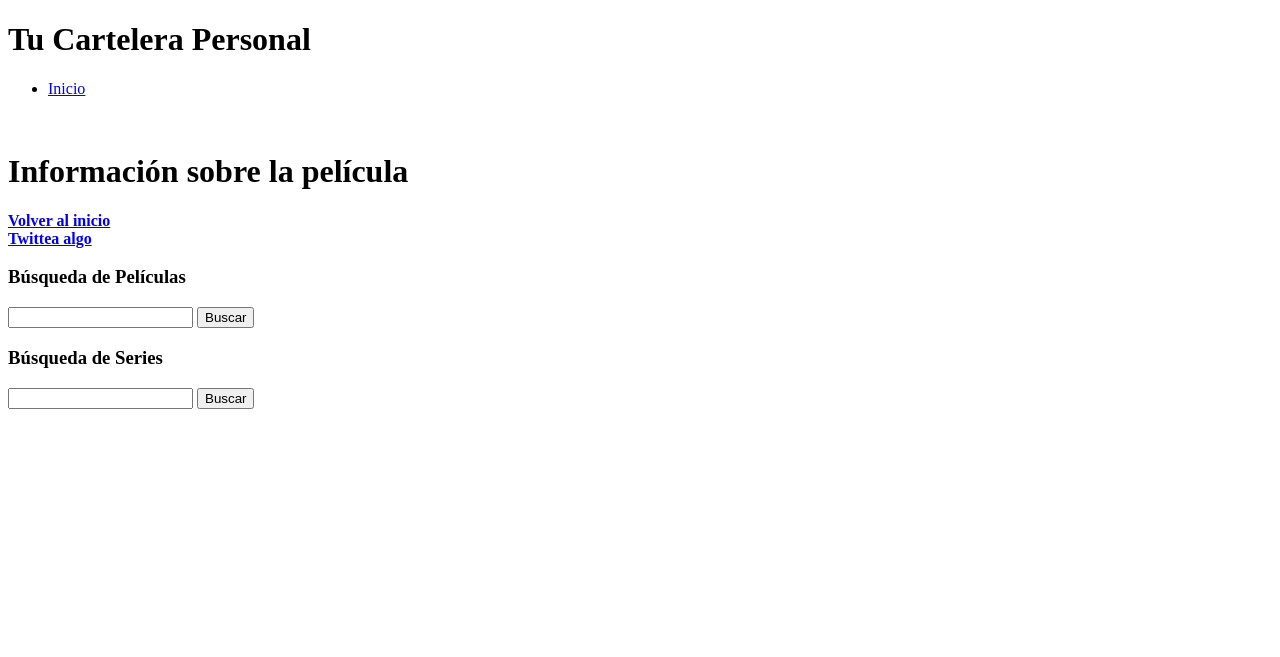
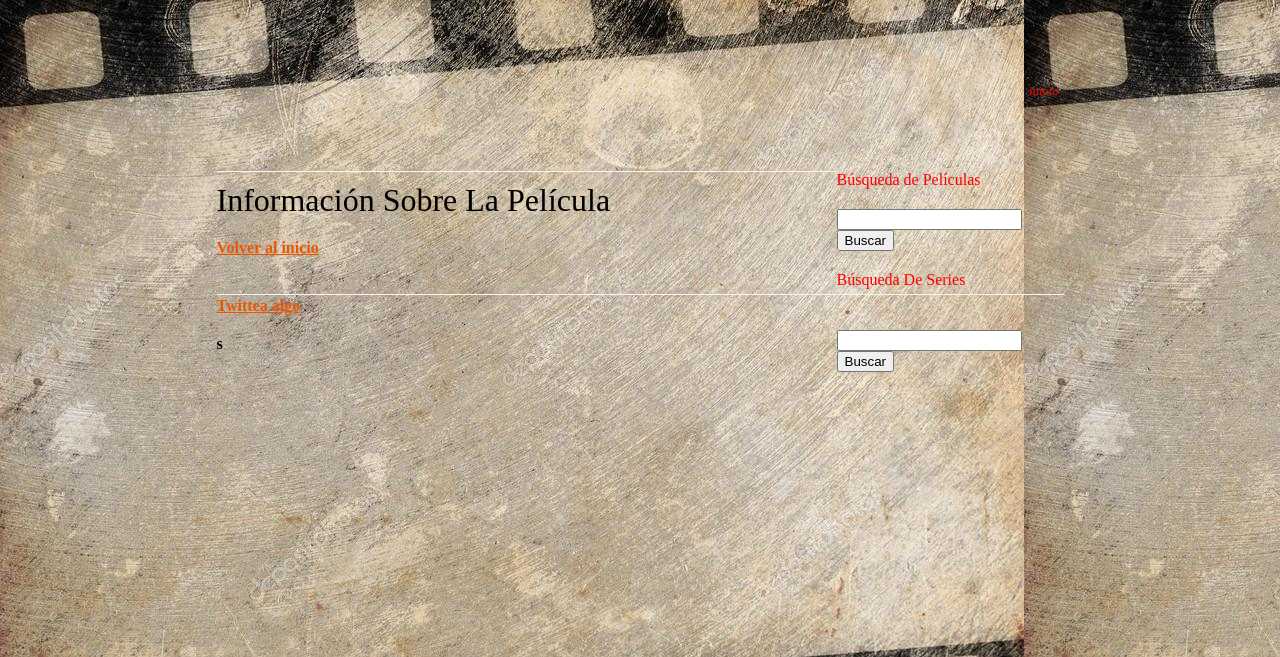
Before and after one commit to josemariamontero/proyecto-tucartelerapersonal, a Flask app: page /busquedapeliculas in a window 1280 px wide. Shown: the top 657 px of the page. Run offline with Flask 2, Linux system fonts and the light colour scheme; data that the repository does not hold is empty.

Commit message:
Terminado

```diff
--- a/app.py
+++ b/app.py
@@ -99,69 +99,6 @@
     else:
         return redirect("/twitter")
 
-redirect_uri = 'https://tucartelerapersonal.herokuapp.com/callback'
-scope = 'user-library-read user-read-private user-read-email playlist-read-private playlist-modify-public playlist-modify-private playlist-read-collaborative'
-token_url = "https://accounts.spotify.com/api/token"
-URL_BASE2 = 'https://api.spotify.com/v1/search'
-
-def token_valido():
-    try:
-        token=json.loads(session["token_sp"])
-    except:
-        token = False
-    if token:
-        token_ok = True
-        try:
-            oauth2 = OAuth2Session(os.environ["client_id_spotify"], token=token)
-            r = oauth2.get('https://api.spotify.com/v1/me')
-        except TokenExpiredError as e:
-            token_ok = False
-    else:
-        token_ok = False
-        return token_ok
-
-
-@app.route('/perfil_spotify')
-def info_perfil_spotify():
-  if token_valido():
-    return redirect("/perfil_usuario_spotify")
-  else:
-    oauth2 = OAuth2Session(os.environ["client_id_spotify"], redirect_uri=redirect_uri,scope=scope)
-    authorization_url, state = oauth2.authorization_url('https://accounts.spotify.com/authorize')
-    session.pop("token_sp",None)
-    session["oauth_state_sp"]=state
-    return redirect(authorization_url)
-
-@app.route('/callback')
-def get_token_spotify():
-    oauth2 = OAuth2Session(os.environ["client_id_spotify"], state=session["oauth_state_sp"],redirect_uri=redirect_uri)
-    print (request.url)
-    token = oauth2.fetch_token(token_url, client_secret=os.environ["client_secret_spotify"],authorization_response=request.url[:4]+"s"+request.url[4:])
-    session["token_sp"]=json.dumps(token)
-    return redirect("/perfil_usuario_spotify")
-
-@app.route('/perfil_usuario_spotify')
-def info_perfil_usuario_spotify():
-    if token_valido():
-        token=json.loads(session["token_sp"])
-        oauth2 = OAuth2Session(os.environ["client_id_spotify"], token=token)
-        r = oauth2.get('https://api.spotify.com/v1/me')
-        doc=json.loads(r.content.decode("utf-8"))
-        session["id"]=doc["id"]
-        return render_template("spofity.html", datos=doc)
-    else:
-        return redirect('/perfil')
-
-@app.route('/spotify')
-def spotify():
-    return render_template("spotify.html")
-
-
-@app.route('/logout_spotify')
-def salir_spotify():
-    session.pop("token_sp",None)
-    return render_template('inicio.html')
-
 if __name__ == '__main__':
     port=os.environ["PORT"]
     app.run('0.0.0.0',int(port),debug=True)
--- a/static/css/default.css
+++ b/static/css/default.css
@@ -6,16 +6,22 @@
 */
 
 * {
-	font-family: "Trebuchet MS", Arial, Helvetica, sans-serif;
+	font-family: "Trebuchet MS", Arial, Helvetica, sans-serif color:#FF0000;
+	font-color:#FF0000;
 }
 
 body {
-	background:url("bannerinicio.jpg") center center cover no-repeat fixed;
-	margin: 30px 0;
-	padding: 0;
-	background: #EFEFEF;
-	font-size: 12px;
-	color: #6B6B6B;
+
+   background:url("../../static/img/wallpaper9.jpg");
+   background-attachment: fixed;
+}
+
+
+p
+{
+    background-color: transparent;
+    color: black;
+    opacity: 1.0;
 }
 
 h1, h2, h3, h4, h5, h6 {
@@ -181,7 +187,7 @@
 	width: 877px;
 	height: 170px;
 	margin: 0 auto;
-	background: url(images/img5.gif) repeat-x left bottom;
+	background: url("../../static/img/wallpaper7.jpg") repeat-x left bottom;
 	border-right: 20px solid #FFFFFF;
 	border-left: 20px solid #FFFFFF;
 }
@@ -192,7 +198,7 @@
 	width: 847px;
 	margin: 0 auto;
 	padding: 30px 35px 0 35px;
-	background: #FFFFFF url("bannerinicio.jpg") no-repeat left bottom;
+
 }
 
 #colOne {
@@ -219,3 +225,20 @@
 #footer a {
 	color: #5D5D5D;
 }
+
+.form {
+  padding-bottom: 20px;
+  padding-top: 20px;
+
+}
+ .boton{
+  padding-bottom: 20px;
+  padding-top: 20px;
+
+}
+
+.inicio{
+  padding-bottom: 20px;
+  padding-top: 20px;
+
+}
--- a/templates/base.html
+++ b/templates/base.html
@@ -8,18 +8,18 @@
 <head>
 <meta http-equiv="content-type" content="text/html; charset=utf-8" />
 <title>Tu Cartela Personal</title>
-<link rel="sshortcut icon" type="image/png" href="../static/img/favicon.png"/>
 <meta name="keywords" content="" />
 <meta name="description" content="" />
+<link href="../static/css/default.css" rel="stylesheet" type="text/css" />
+<link rel="sshortcut icon" type="image/png" href="../static/img/favicon.png"/>
 </head>
 <body>
 <div id="header">
 	<div id="logo">
-		<h1>Tu Cartelera Personal</h1>
 	</div>
 	<div id="menu">
 		<ul>
-			<li class="first"><a href="/" accesskey="1" title="">Inicio</a></li>
+			<li class="first"><a href="/" accesskey="1" title=""><font color="red">Inicio</font></a></li>
 		</ul>
 	</div>
 </div>
@@ -31,25 +31,28 @@
 		{% block inicio %}{% endblock %}
 		{% block peliculas %}{% endblock %}
 		{% block series %}{% endblock %}
-		{% block twittear %}{% endblock %}
-		{% block spotify %}{% endblock %}
+		{% block twittear %}{% endblock %}s
 		</strong>
 	</div>
-	<div id="colTwo">
-	<h3>Búsqueda de Películas</h3>
-		<form  method="post" action="/busquedapeliculas">
+	<div>
+	<br/
+	<h3><font color="red">Búsqueda de Películas</font></h3>
+		<form id="formulario" method="post" class="form" action="/busquedapeliculas">
 			<div>
 				<input name="pelicula" type="text" />
 				<input name="submit" type="submit" value="Buscar" />
 			</div>
 		</form>
-	<h3>Búsqueda de Series</h3>
-		<form  method="post" action="/busquedaseries">
+	</div>
+	<div>
+	<h3><font color="red">Búsqueda de Series</font></h3>
+		<form id="formulario" method="post" class="form" action="/busquedaseries">
 			<div>
 				<input name="serie" type="text" />
 				<input name="submit" type="submit" value="Buscar" />
 			</div>
 		</form>
+	</div>
 </div>
 <div id="footer">
 </div>
--- a/templates/peliculas.html
+++ b/templates/peliculas.html
@@ -3,7 +3,7 @@
 {% block peliculas %}
 	{% for i in peliculas %}
 		{% if i["title"] %}
-		<p><strong>Titulo:</strong> {{i["title"]}}</p>
+		<p><strong><font color="red">Titulo:</font></strong> {{i["title"]}}</p>
 		{% else %}
 		<p><strong>No tiene titulo</strong></p>
 		<img src="../static/img/404error.jpg"/>
@@ -15,26 +15,28 @@
 		<img src="../static/img/404error.jpg"/>
 		{% endif %}
 		{% if i["release_date"] %}
-		<p><strong>Fecha de Estreno:</strong> {{i["release_date"]}}</p>
+		<p><strong><font color="red">Fecha de Estreno:</font></strong> {{i["release_date"]}}</p>
 		{% else %}
 		<p><strong>No tiene Fecha de Estreno</strong></p>
 		<img src="../static/img/404error.jpg"/>
 		{% endif %}
 		{% if i["overview"] %}
-		<p><strong>Sinopsis:</strong> {{i["overview"]}}</p>
+		<p><strong><font color="red">Sinopsis:</font></strong> {{i["overview"]}}</p>
 		{% else %}
 		<p><strong>No tiene sinopsis</strong></p>
 		<img src="../static/img/404error.jpg"/>
 		{% endif %}
 		{% if i["vote_average"] %}
-		<p><strong>Votaciones:</strong> {{i["vote_average"]}}</p>
+		<p><strong><font color="red">Votaciones:</font></strong> {{i["vote_average"]}}</p>
 		{% else %}
 		<p><strong>No tiene votaciones</strong></p>
 		<img src="../static/img/404error.jpg"/>
 		{% endif %}
 	{% endfor %}
-<a href="/">Volver al inicio</a>
-<div dlass="boton">
+<div class="inicio">
+	<a href="/">Volver al inicio</a>
+</div>
+<div dlass="boton" class="boton">
   <a class="boton3" href="/twitter">Twittea algo</a>
 </div>
 {% endblock %}
--- a/templates/twittear.html
+++ b/templates/twittear.html
@@ -1,5 +1,5 @@
 {% extends "base.html" %}
-{% block title %}Twitter{% endblock %}
+{% block title %}<font color="red">Twitter</font>{% endblock %}
 {% block twittear %}
-	<p>Tweet enviado!</p>
+	<p><font color="red">Tweet enviado correctamente!</font></p>
 {% endblock %}
```
Also changed, not shown: templates/inicio.html (+7 -7 lines), templates/series.html (+6 -6 lines), static/css/bannerinicio.jpg (deleted), static/img/wallpaper9.jpg (added).
